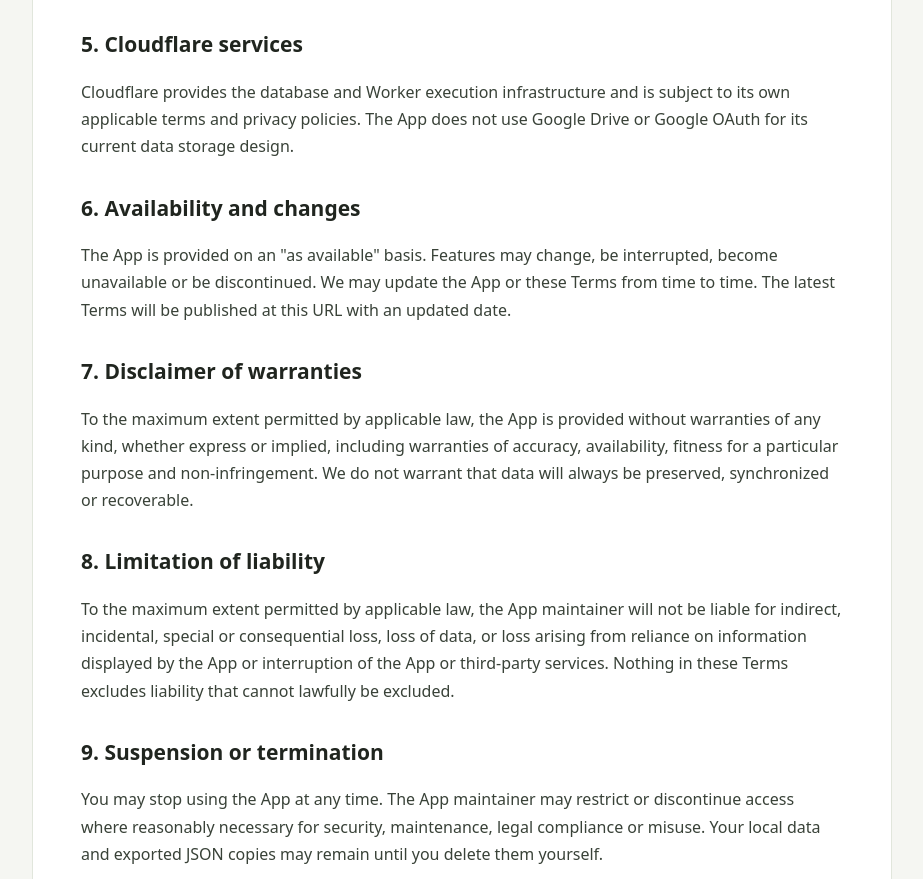
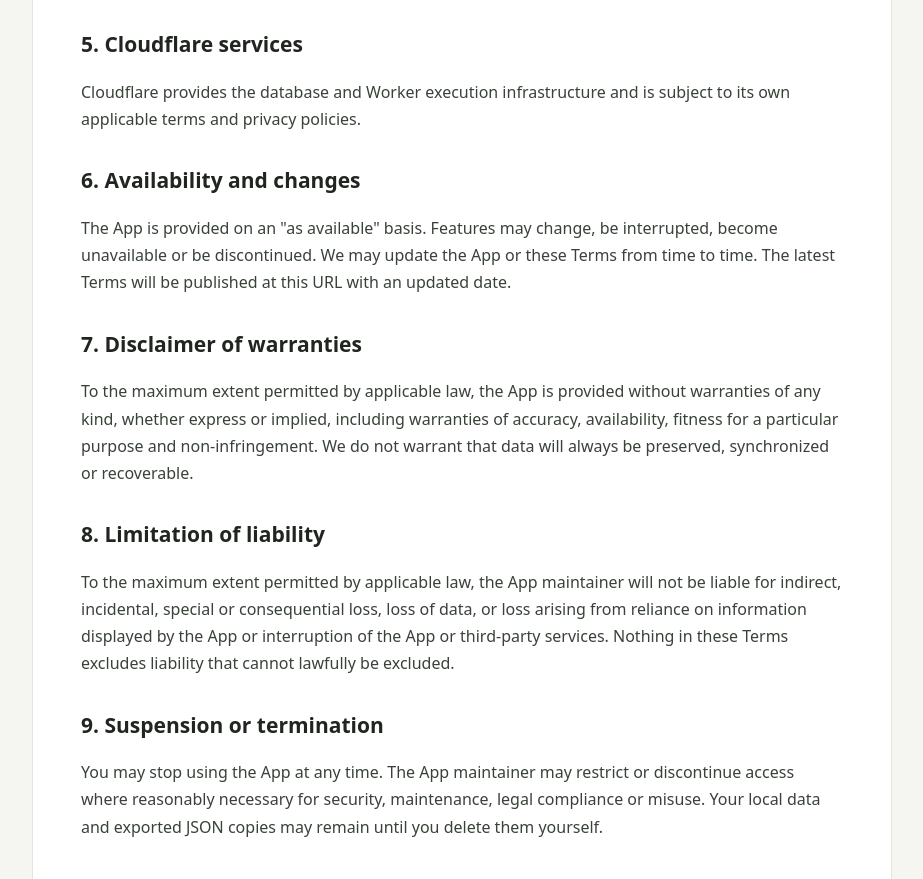
Before and after one commit to Shahariarshanto/Fitness-tracker, a plain HTML site: page terms-of-service.html in a window 1280 px wide. Shown: the part 1536-2415 px from the top of the page, without its empty margins (178-1101 px from the left). Drawn offline with Linux system fonts and the light colour scheme.

Commit message:
docs: simplify current data storage terms

```diff
--- a/terms-of-service.html
+++ b/terms-of-service.html
@@ -35,7 +35,7 @@ header{background:#20251f;color:#fff;padding:24px max(20px,calc((100% - 900px)/2
 <p>Cloudflare D1 is the App's primary data store. The App automatically loads the latest saved state and sends changes to the Cloudflare Worker. The browser retains a temporary cache and pending offline edits. No R2 bucket or scheduled cloud backup is configured. The App provides a manual JSON export; you are responsible for downloading and keeping independent copies. D1 is the primary database, not a backup.</p>
 <p>At the user's request, the current single-user API does not require login or authentication. CORS restrictions are not access control. Anyone who directly calls the public Worker endpoint may be able to read or change the stored health data. The App therefore does not promise confidentiality or protection against unauthorized access. Do not store highly sensitive information unless an access-control layer is added.</p>
 <h2>5. Cloudflare services</h2>
-<p>Cloudflare provides the database and Worker execution infrastructure and is subject to its own applicable terms and privacy policies. The App does not use Google Drive or Google OAuth for its current data storage design.</p>
+<p>Cloudflare provides the database and Worker execution infrastructure and is subject to its own applicable terms and privacy policies. </p>
 <h2>6. Availability and changes</h2>
 <p>The App is provided on an "as available" basis. Features may change, be interrupted, become unavailable or be discontinued. We may update the App or these Terms from time to time. The latest Terms will be published at this URL with an updated date.</p>
 <h2>7. Disclaimer of warranties</h2>
```
